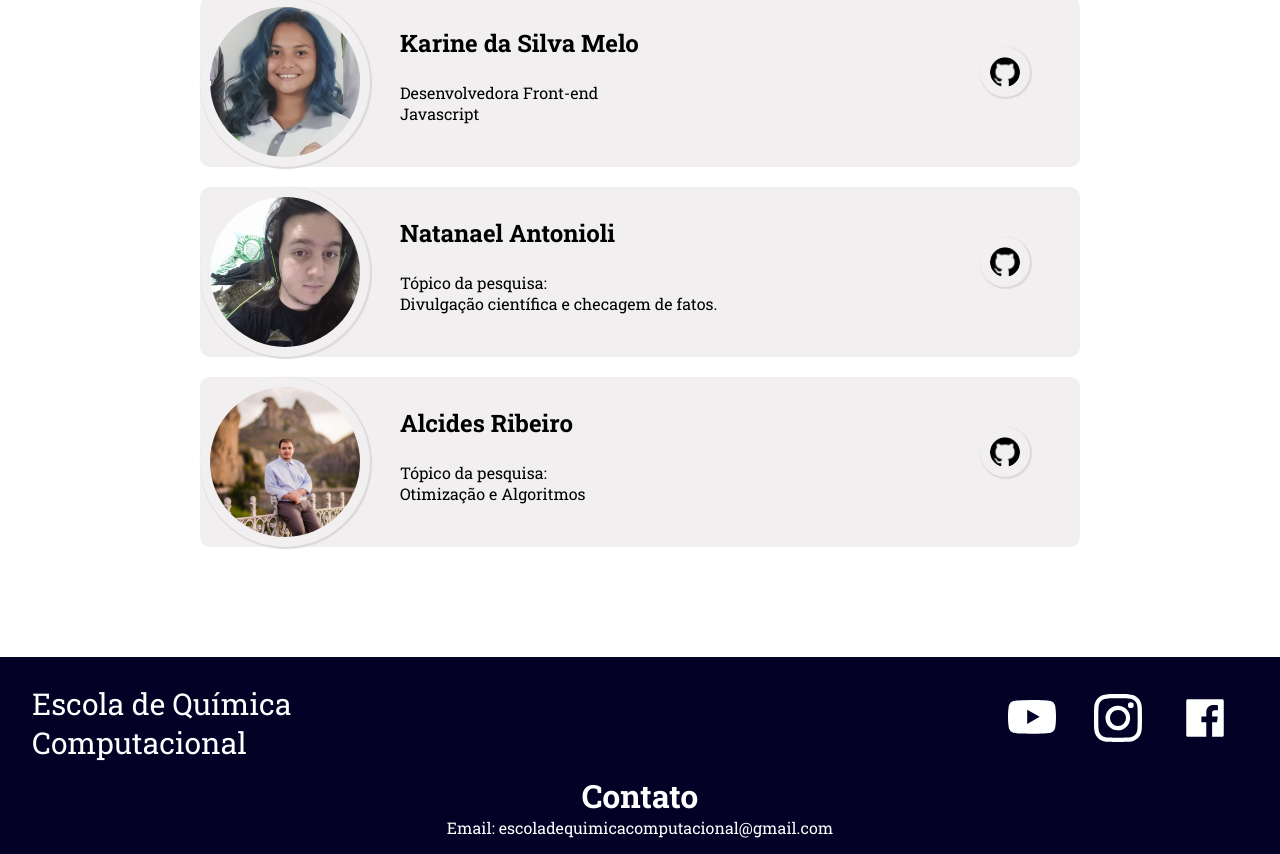
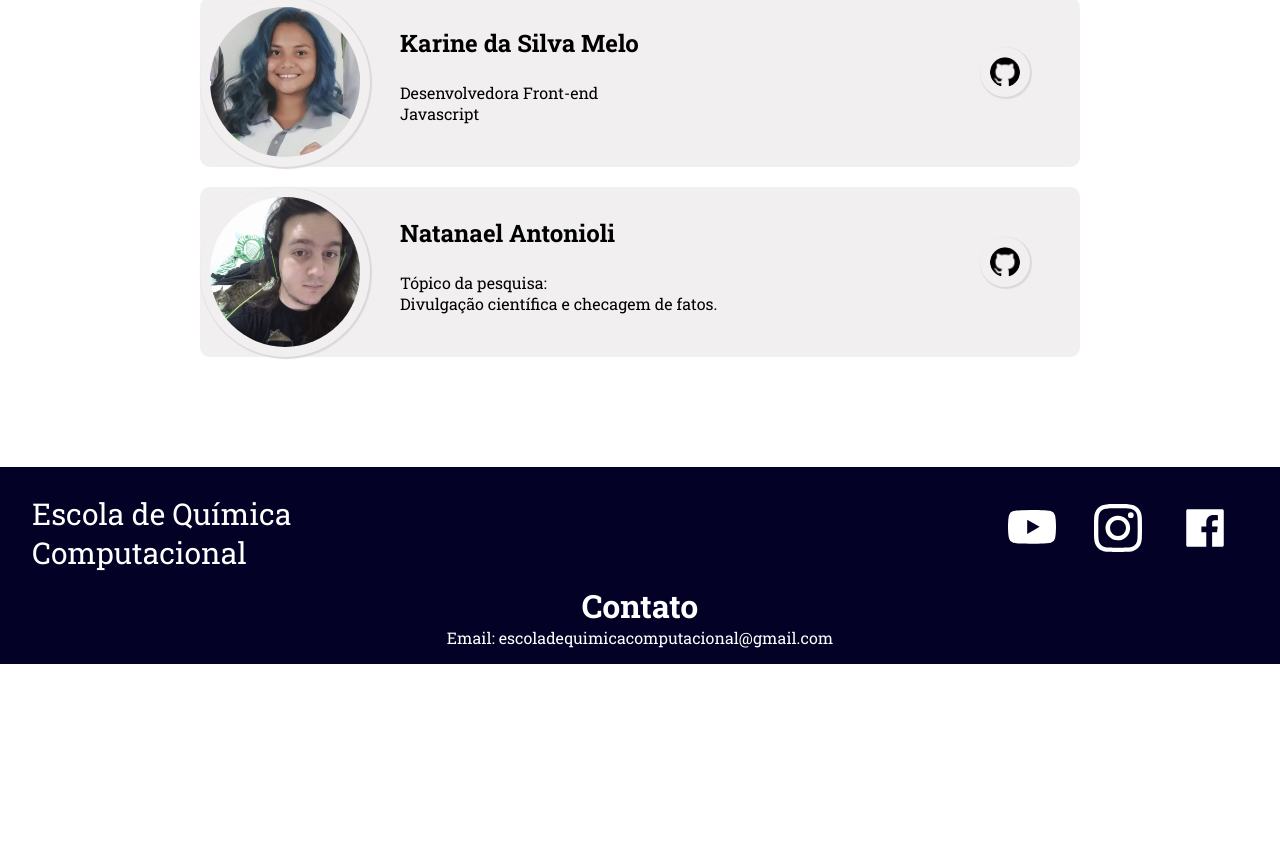
Before and after one commit to escola-quimica/Projeto-Quimica, a React (Vite) app: page /membros in a window 1280 px wide. Shown: the part 1973-2827 px from the top of the page. After the commit the page ends 2637 px from the top, so only its background shows below. Built offline with nearby package versions, Linux system fonts and the light colour scheme.

Commit message:
Update Membros.jsx

```diff
--- a/src/Components/Pages/Membros.jsx
+++ b/src/Components/Pages/Membros.jsx
@@ -172,19 +172,6 @@ const Membros = () => {
           </a>
         </div>
 
-        {/* Card Alcides */}
-        <div className="card">
-          <img src={membroAlcides} alt="" />
-          <h1 className="nome">Alcides Ribeiro</h1>
-          <div className="atuacao">
-            <p>Tópico da pesquisa:</p>
-            <p>Otimização e Algoritmos</p>
-          </div>
-          <a href="https://github.com/srcid" target="_blank" rel="noreferrer">
-            <img src={github} alt="" />
-          </a>
-        </div>
-
       </div>
   </>
   )
```
